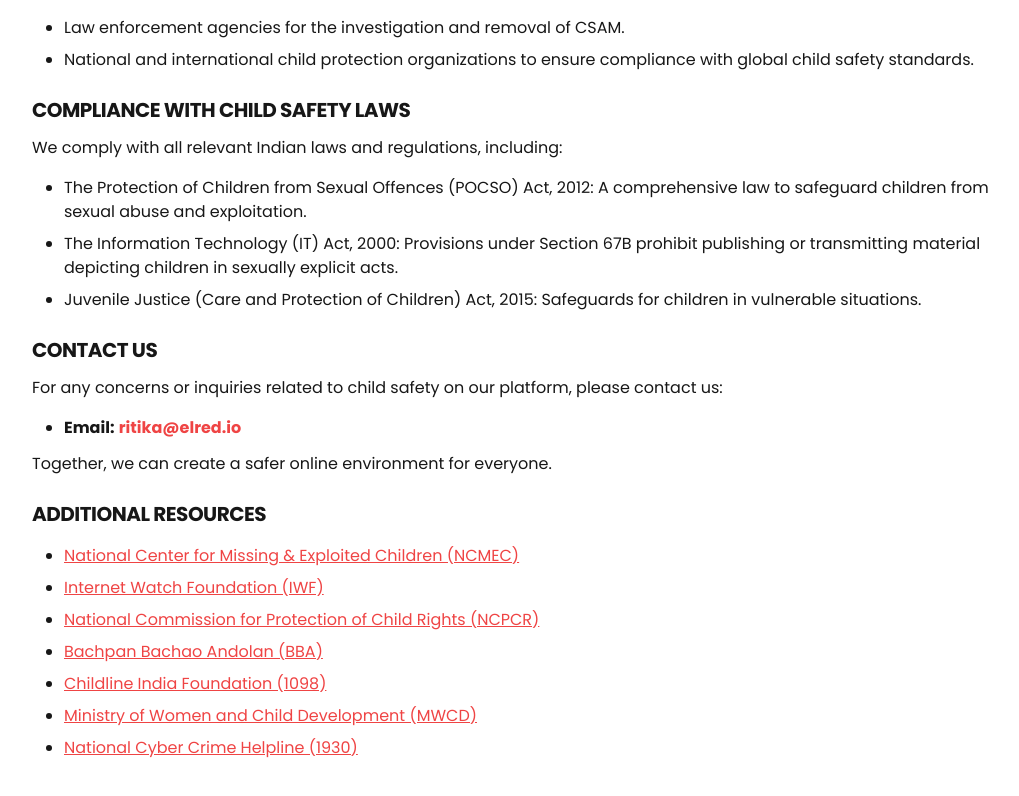
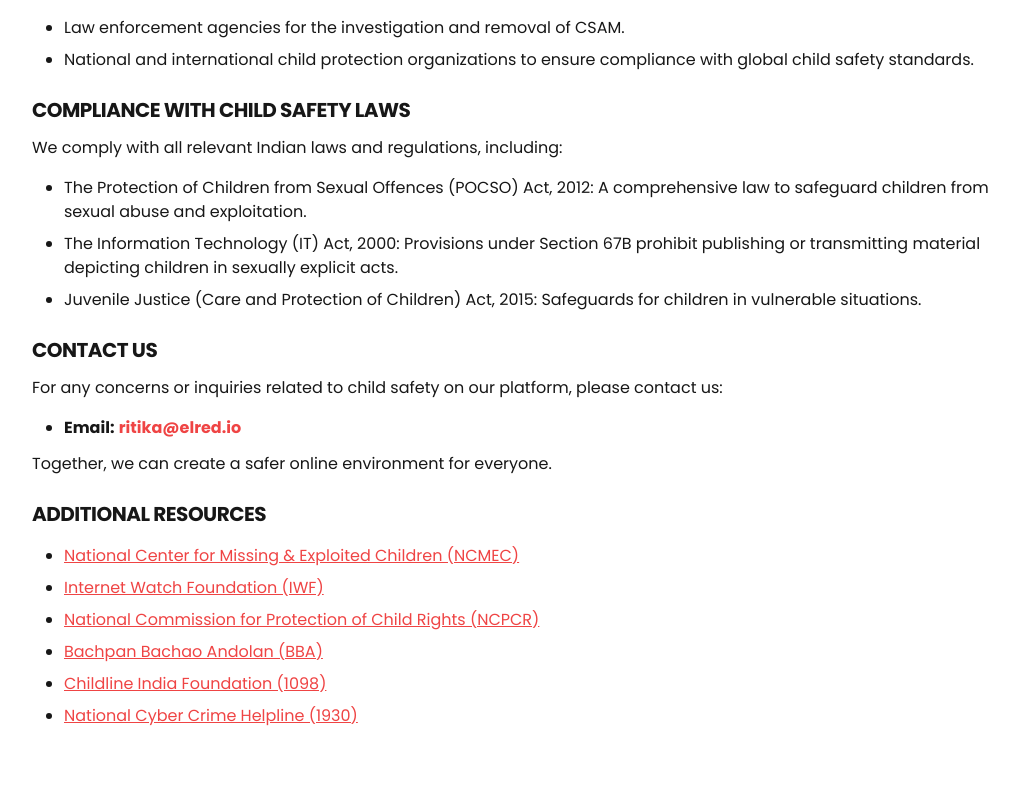
Before and after one commit to elredProductionBackup/elred-policy, a Next.js app in the folder childpolicy/: page /child-safety in a window 1280 px wide. Shown: the part 1402-2198 px from the top of the page, without its empty margins (128-1147 px from the left). Built offline with nearby package versions, Linux system fonts and the light colour scheme.

Commit message:
change in unnecessary link

```diff
--- a/childpolicy/src/data.js
+++ b/childpolicy/src/data.js
@@ -20,10 +20,6 @@ export const links = [
       url: "https://www.childlineindia.org/a/about/childline-india"
     },
     {
-      name: "Ministry of Women and Child Development (MWCD)",
-      url: "https://wcd.nic.in/"
-    },
-    {
       name: "National Cyber Crime Helpline (1930)",
       url: "https://cybercrime.gov.in/"
     }
```
